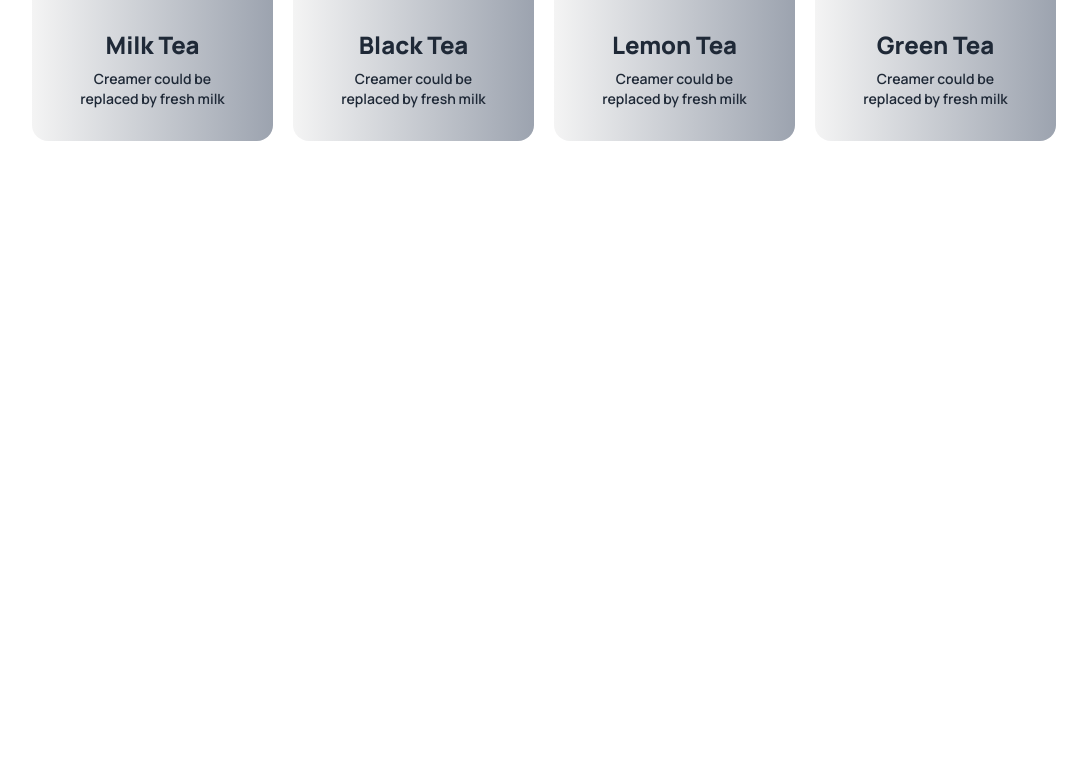
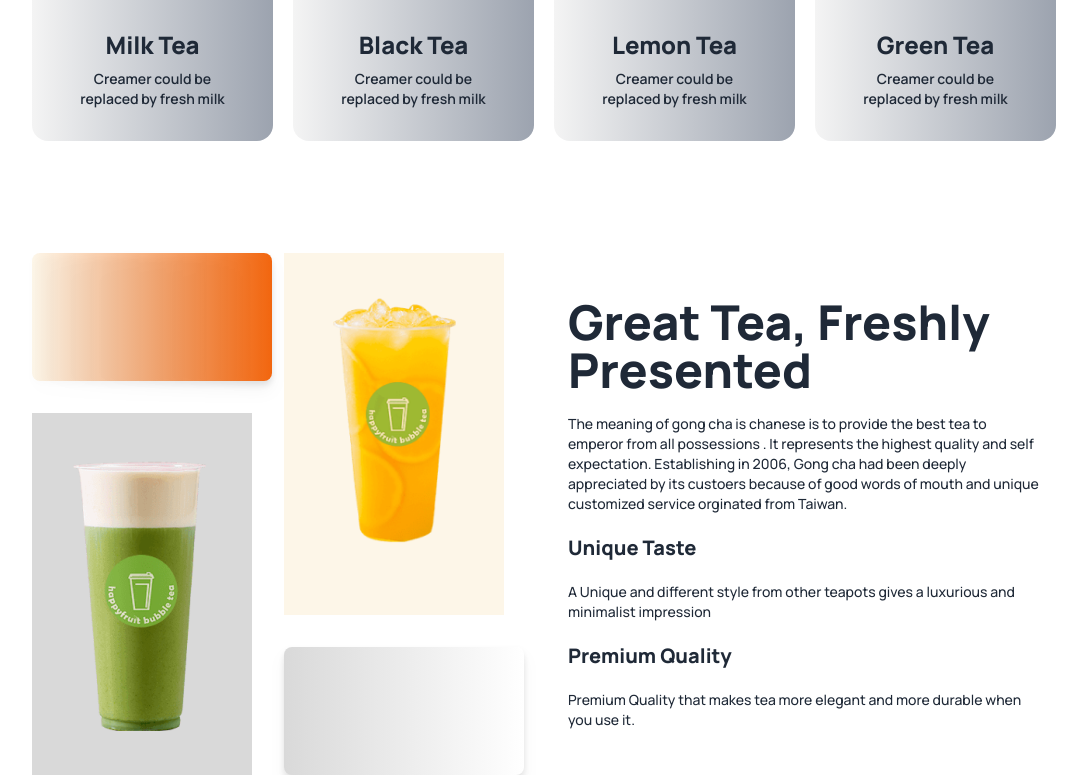
Before and after one commit to sarkarniloy102/T-J-Spot, a plain HTML site: page index.html in a window 1280 px wide. Shown: the part 1120-1895 px from the top of the page, without its empty margins (96-1183 px from the left). Before the commit the page ends 1373 px from the top, so only its background shows below. Drawn offline with nearby package versions, Linux system fonts and the light colour scheme.

Commit message:
Great Tea & Freshly  section

```diff
--- a/index.html
+++ b/index.html
@@ -151,6 +151,49 @@
             </div>
             <!-- featured section end -->
         </section>
+        <!-- Great Tea & Freshly  section start -->
+        <section class=" flex flex-col items-center lg:flex-row gap-12 ">
+            <!-- image section with grid -->
+            <div class="grid grid-cols-1 lg:grid-cols-2 flex-1 gap-8">
+                <div class="bg-gradient-to-r from-[#E6A6231A] to-[#f2660f] drop-shadow-lg rounded-lg w-60
+                 h-32">
+                </div>
+                <div class="bg-[#E6A6231A] row-span-2 lg:px-7 lg:py-11">
+                    <img class="mx-auto" src="images/fresh-1.png" alt="">
+                </div>
+                <div class="bg-[#D9D9D9] row-span-2 lg:px-7 lg:py-11">
+                    <img class="mx-auto" src="images/fresh-2.png" alt="">
+                </div>
+                <div class="bg-gradient-to-r from-[#D9D9D9] to-[white] drop-shadow-lg rounded-lg w-60
+                h-32">
+                </div>
+            </div>
+            <!-- section description -->
+            <div class="flex-1 space-y-5 p-4">
+                <h2 class="text-5xl font-extrabold">
+                    Great Tea, Freshly<br>Presented
+                </h2>
+                <p class="text-sm font-medium">
+                    The meaning of gong cha is chanese is to provide the best tea to emperor from all possessions . It
+                    represents the highest quality and self expectation. Establishing in 2006, Gong cha had been deeply
+                    appreciated by its custoers because of good words of mouth and unique customized service orginated
+                    from Taiwan.
+                </p>
+                <h5 class="text-xl font-extrabold">
+                    Unique Taste
+                </h5>
+                <p class="text-sm font-medium">
+                    A Unique and different style from other teapots gives a luxurious and minimalist impression
+                </p>
+                <h5 class="text-xl font-extrabold">
+                    Premium Quality
+                </h5>
+                <p class="text-sm font-medium">
+                    Premium Quality that makes tea more elegant and more durable when you use it.
+                </p>
+            </div>
+        </section>
+        <!-- Great Tea & Freshly  section end -->
     </main>
     <!-- Main section end -->
 </body>
```
